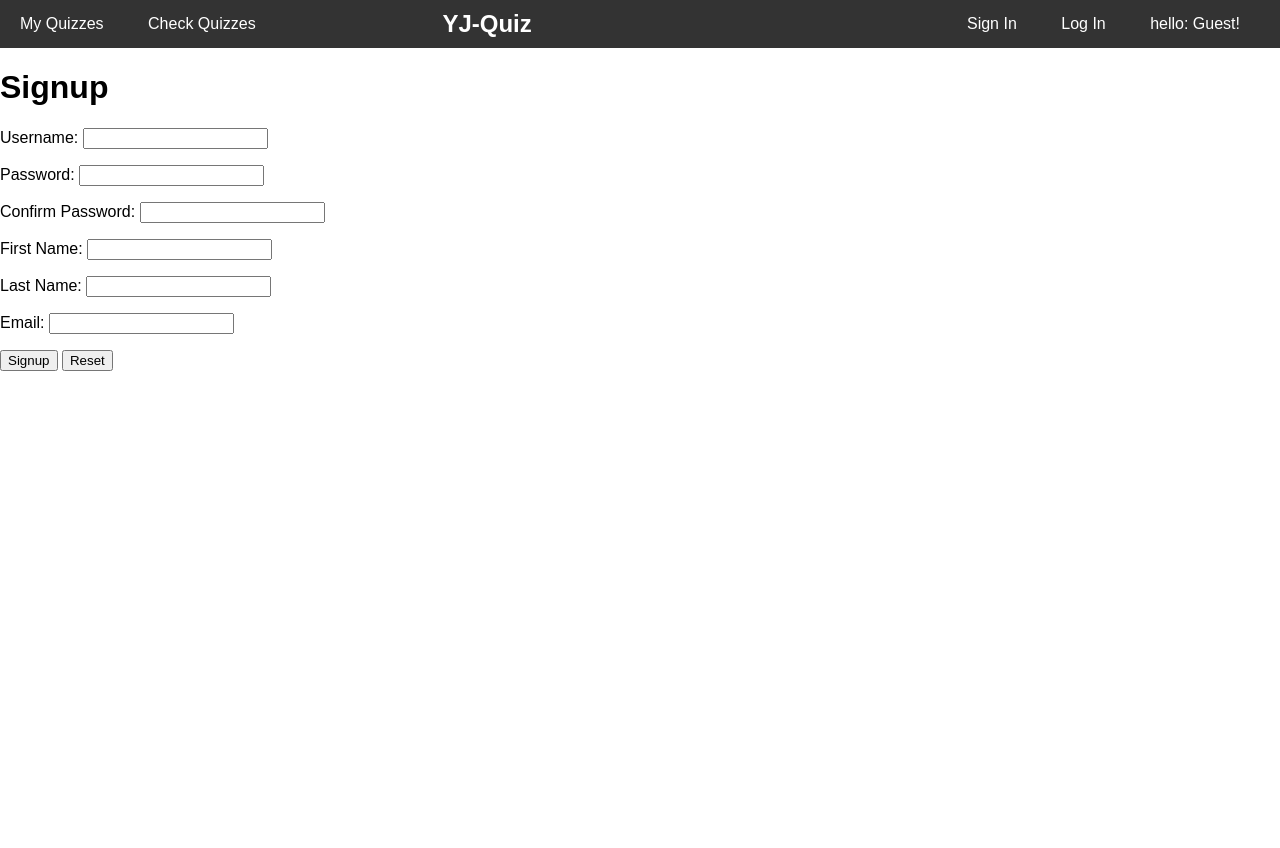
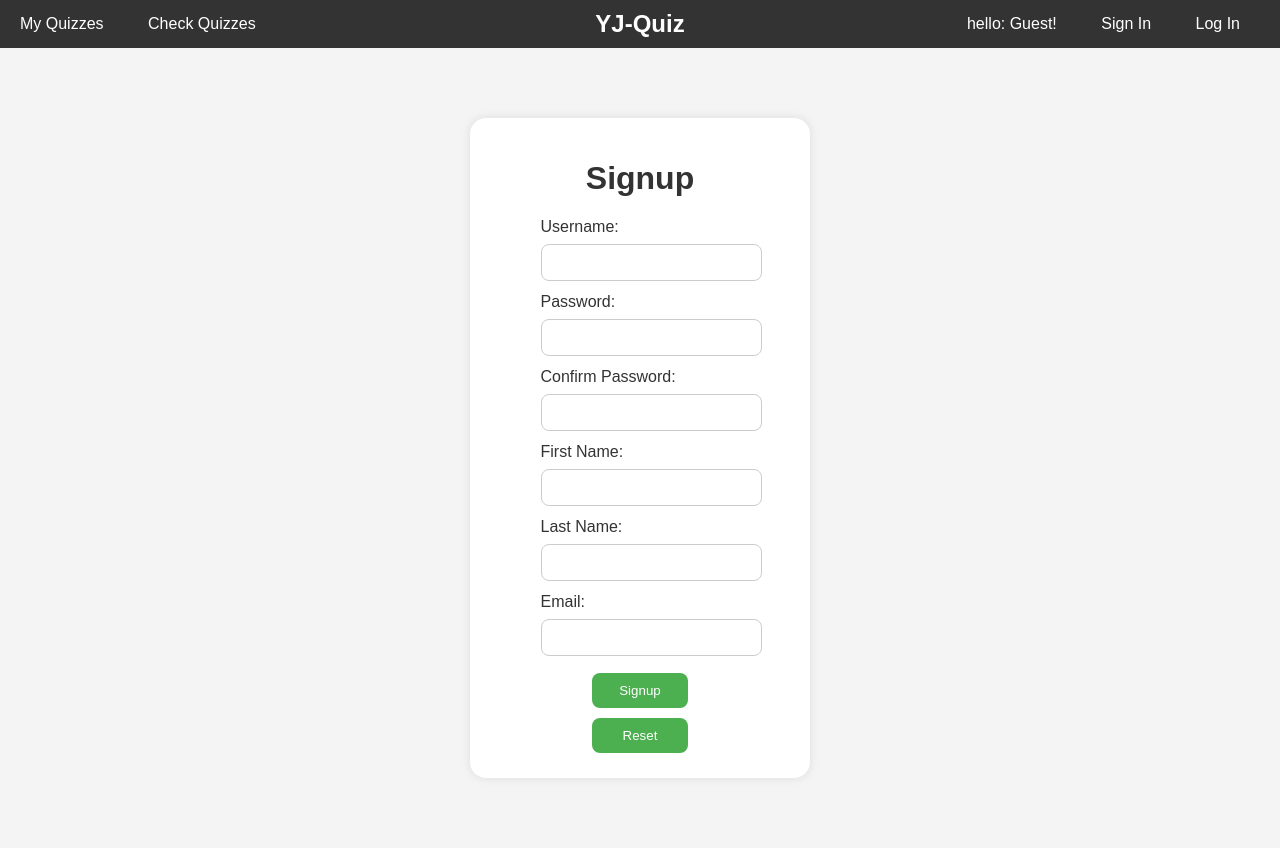
Before and after one commit to yojobama/school-computer-science-web-project, a Flask app: page /signup in a window 1280 px wide. Before the commit the page ends 371 px from the top, so only its background shows below. Run offline with Flask 2, Linux system fonts and the light colour scheme.

Commit message:
adding the basic design for the signup and login stuff

```diff
--- a/FlaskWebProject1/FlaskWebProject1/static/layout.css
+++ b/FlaskWebProject1/FlaskWebProject1/static/layout.css
@@ -20,14 +20,17 @@ table.topbar {
     width: 33%;
 }
 
+.logo {
+    width: 34%;
+    vertical-align: middle;
+    text-align: center; /* Center the logo text */
+}
+
     .logo a {
-    width: 34%;
-    text-align: center;
         font-size: 24px;
         font-weight: bold;
         color: white;
         text-decoration: none;
-    margin-right: 20px;
         padding: 5px 10px;
         border-radius: 5px;
     }
@@ -55,7 +58,6 @@ table.topbar {
 .right-options {
     text-align: right;
 }
-
 
 .home-container {
     text-align: center;
--- a/FlaskWebProject1/FlaskWebProject1/static/signup.css
+++ b/FlaskWebProject1/FlaskWebProject1/static/signup.css
@@ -1,3 +1,68 @@
-.error {
-    color: red;
+.signup {
+    font-family: Arial, sans-serif;
+    background-color: #f4f4f4;
+    display: flex;
+    justify-content: center;
+    align-items: center;
+    height: 100vh;
+    margin: 0;
 }
+
+.signup-container {
+    background: #fff;
+    padding: 20px;
+    border-radius: 16px; /* More rounded corners */
+    box-shadow: 0 0 10px rgba(0, 0, 0, 0.1);
+    width: 300px;
+    text-align: center;
+    display: flex;
+    flex-direction: column;
+    align-items: center; /* Center content within the form */
+}
+
+    .signup-container h1 {
+        color: #333;
+    }
+
+    .signup-container label {
+        display: block;
+        margin-bottom: 8px;
+        color: #333;
+        text-align: left;
+        width: 100%; /* Full width to align with inputs */
+    }
+
+    .signup-container input[type="text"],
+    .signup-container input[type="password"] {
+        width: 100%;
+        padding: 10px;
+        margin-bottom: 10px;
+        border: 1px solid #ccc;
+        border-radius: 8px; /* More rounded corners */
+    }
+
+    .signup-container input[type="submit"],
+    .signup-container input[type="reset"] {
+        width: 48%;
+        padding: 10px;
+        margin: 5px 1%;
+        border: none;
+        border-radius: 8px; /* More rounded corners */
+        cursor: pointer;
+        background-color: #4CAF50;
+        color: white;
+    }
+
+        .signup-container input[type="submit"]:hover,
+        .signup-container input[type="reset"]:hover {
+            background-color: #45a049;
+        }
+
+    .signup-container .error {
+        color: red;
+        font-size: 0.9em;
+        margin-top: -8px;
+        margin-bottom: 10px;
+        text-align: left;
+        width: 100%; /* Full width to align with inputs */
+    }
--- a/FlaskWebProject1/FlaskWebProject1/templates/layout.html
+++ b/FlaskWebProject1/FlaskWebProject1/templates/layout.html
@@ -6,7 +6,6 @@
     <title>YJ-Quiz</title>
     <link rel="stylesheet" type="text/css" href="{{ url_for('static', filename='layout.css') }}" />
     <link rel="stylesheet" type="text/css" href="{{ url_for('static', filename='login.css') }}" />
-    <link rel="stylesheet" type="text/css" href="{{ url_for('static', filename='signup.css') }}" />
     <script src="{{ url_for('static', filename='layout.js') }}"></script>
 </head>
 
@@ -21,12 +20,13 @@
                 <a href="/">YJ-Quiz</a>
             </td>
             <td class="right-options">
+                <a>hello: {{ username }}!</a>
                 <a href="{{ url_for('signup') }}">Sign In</a>
                 <a href="{{ url_for('login') }}">Log In</a>
-                <a>hello: {{ username }}!</a>
             </td>
         </tr>
     </table>
+    {% block styles %}{% endblock %}
     {% block content %}{% endblock %}
     {% block scripts %}{% endblock %}
 </body>
--- a/FlaskWebProject1/FlaskWebProject1/templates/signup.html
+++ b/FlaskWebProject1/FlaskWebProject1/templates/signup.html
@@ -1,6 +1,12 @@
 {% extends "layout.html" %}
 
+{% block styles %}
+<link rel="stylesheet" type="text/css" href="{{ url_for('static', filename='signup.css') }}" />
+{% endblock %}
+
 {% block content %}
+<div class="signup">
+    <div class="signup-container">
         <h1>Signup</h1>
         <form onsubmit="return signup_final()">
             <label for="username">Username:</label>
@@ -30,6 +36,8 @@
             <input type="submit" value="Signup" />
             <input type="reset" value="Reset" />
         </form>
+    </div>
+</div>
 {% endblock %}
 
 {% block scripts %}
```
Also changed, not shown: FlaskWebProject1/FlaskWebProject1/static/login.css (+67 -2 lines), FlaskWebProject1/FlaskWebProject1/templates/login.html (+9 -1 lines), FlaskWebProject1/FlaskWebProject1/static/home.css (added), 1 other file. Lines whose indentation alone changed are shown as unchanged.
